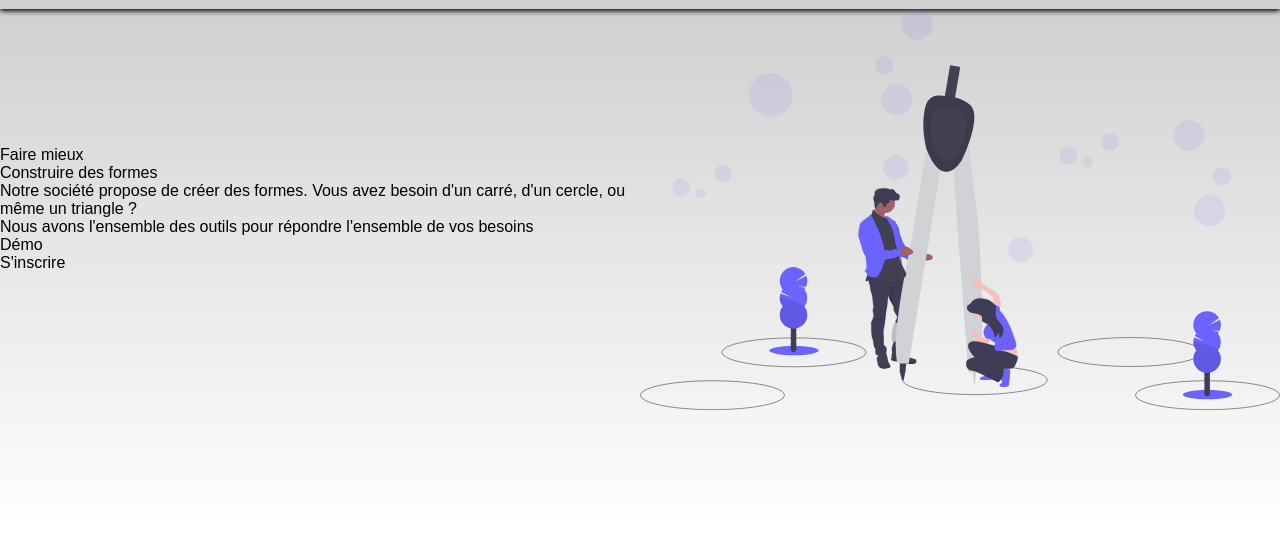
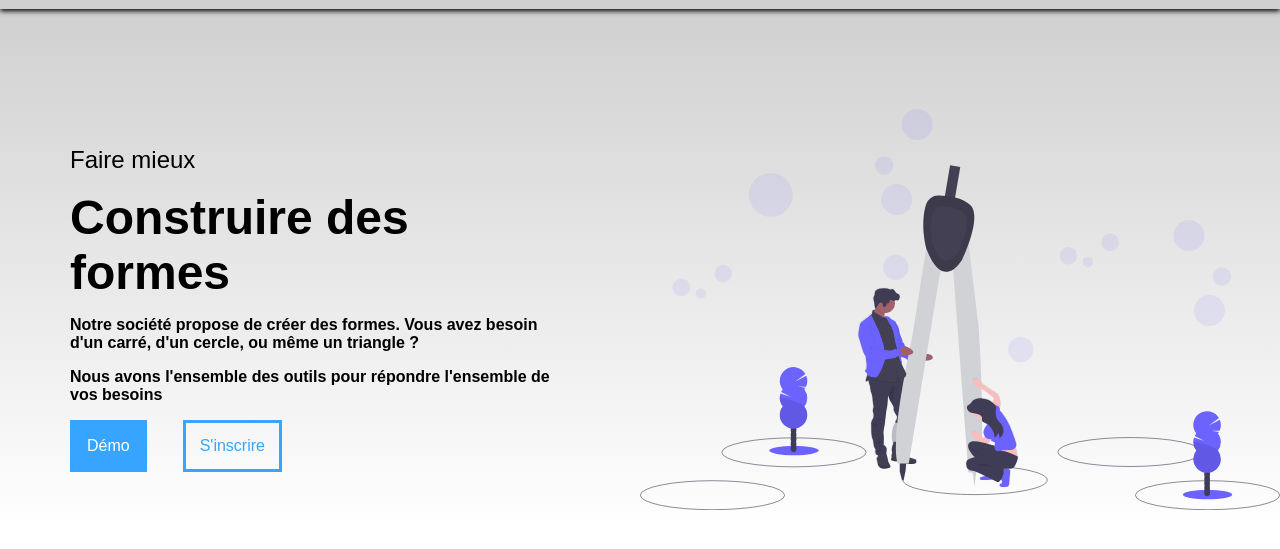
Before and after one commit to Gregtrnx/TP2, a plain HTML site: page index.html in a window 1280 px wide. Shown: the part 71-620 px from the top of the page. Drawn offline with Linux system fonts and the light colour scheme.

Commit message:
final partie 1
que le haut

```diff
--- a/index.html
+++ b/index.html
@@ -25,13 +25,15 @@
     </header>
     <div class="haut">
         <div class="info">
-            <div>Faire mieux</div>
-            <div>Construire des formes</div>
-            <div>Notre société propose de créer des formes. Vous avez besoin d'un carré, d'un cercle, ou même un triangle ?</div>
-            <div>Nous avons l'ensemble des outils pour répondre  l'ensemble de vos besoins</div>
+            <div class="faire">Faire mieux</div>
+            <div class="const">Construire des formes</div>
+            <div class="petit">Notre société propose de créer des formes. Vous avez besoin d'un carré, d'un cercle, ou
+                même un
+                triangle ?</div>
+            <div class="petit">Nous avons l'ensemble des outils pour répondre l'ensemble de vos besoins</div>
             <div class="demo">
-                <div>Démo</div>
-                <div>S'inscrire</div>
+                <div class="bouton1">Démo</div>
+                <div class="bouton2">S'inscrire</div>
             </div>
         </div>
         <img src="images/undraw_circles_y-7-s2.svg" alt="circle">
--- a/styles/style.css
+++ b/styles/style.css
@@ -1,25 +1,24 @@
-
 /********************/
 /* Barre de navigation*/
 /********************/
-header{
+header {
     display: flex;
     align-items: center;
     gap: 36px;
     padding-left: 16px;
-    box-shadow: 0 2px 5px rgba(0,0,0,1);
+    box-shadow: 0 2px 5px rgba(0, 0, 0, 1);
 }
 
-.titre{
+.titre {
     margin-right: auto;
 }
 
-.exp{
+.exp {
     font-size: x-large;
     font-weight: bold;
 }
 
-.connecter{
+.connecter {
     color: #37A5FF;
     margin-right: 36px;
     border: 3px solid;
@@ -31,20 +30,61 @@ header{
 /********************/
 /* Page d’accueil   */
 /********************/
-body{
+body {
     margin: 0;
     font-family: Arial, Helvetica, sans-serif;
-    background: rgb(201,201,201);
-background: linear-gradient(180deg, rgba(201,201,201,1) 0%, rgba(255,255,255,1) 75%);
+    background: rgb(201, 201, 201);
+    background: linear-gradient(180deg, rgba(201, 201, 201, 1) 0%, rgba(255, 255, 255, 1) 75%);
     min-height: 100vh;
 
 }
 
-.haut{
+.haut {
     display: flex;
     align-items: center;
+    margin-top: 100px;
 }
 
-img{
+img {
     width: 50vw;
 }
+
+.info {
+    display: flex;
+    flex-direction: column;
+    gap: 16px;
+    width: 500px;
+    margin: auto;
+}
+
+.faire {
+    font-size: x-large;
+}
+
+.const {
+    font-weight: bold;
+    font-size: xxx-large;
+}
+
+.petit {
+    font-weight: bold;
+    font-size: medium;
+}
+
+.demo {
+    display: flex;
+    gap: 36px;
+}
+
+.bouton1 {
+    border: 3px solid #37A5FF;
+    padding: 14px;
+    color: white;
+    background-color: #37A5FF;
+}
+
+.bouton2 {
+    border: 3px solid;
+    padding: 14px;
+    color: #37A5FF;
+}
```
